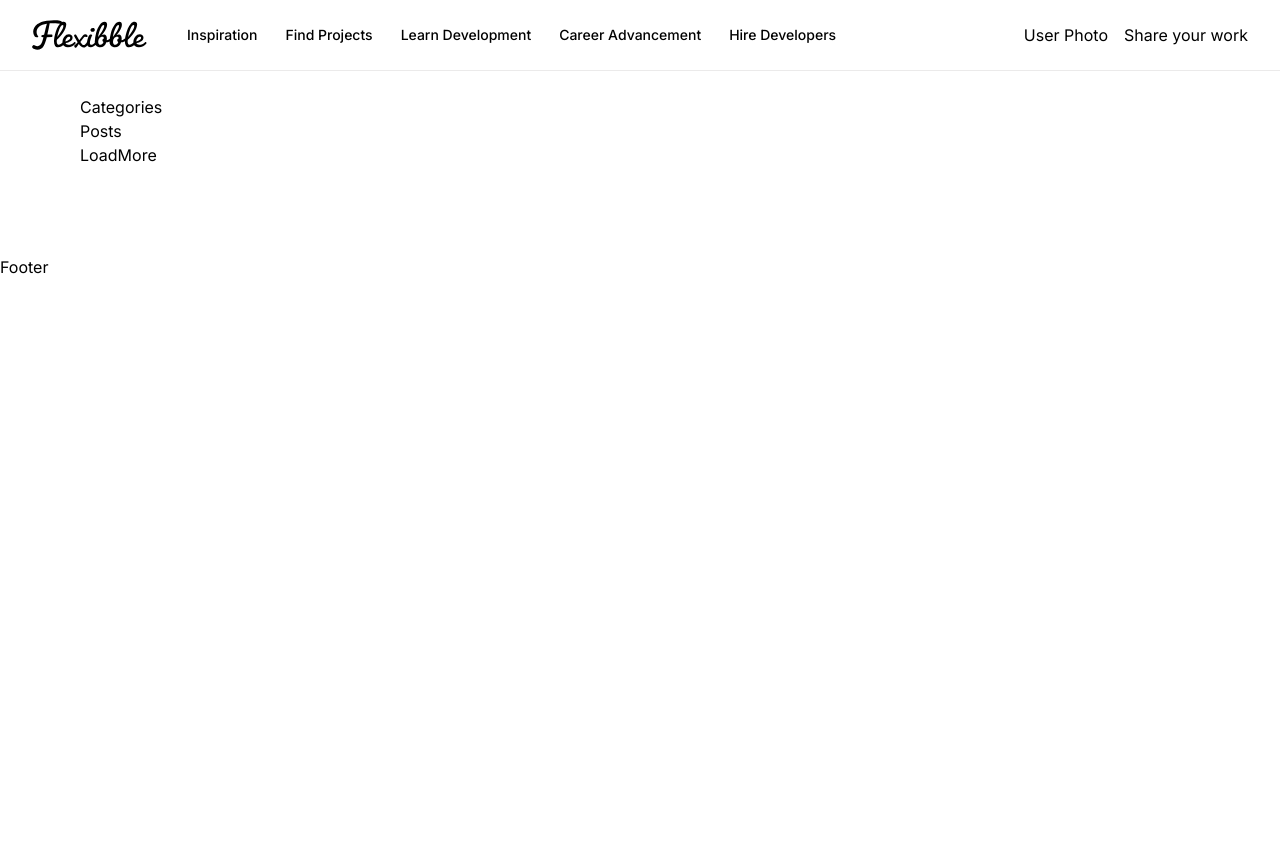
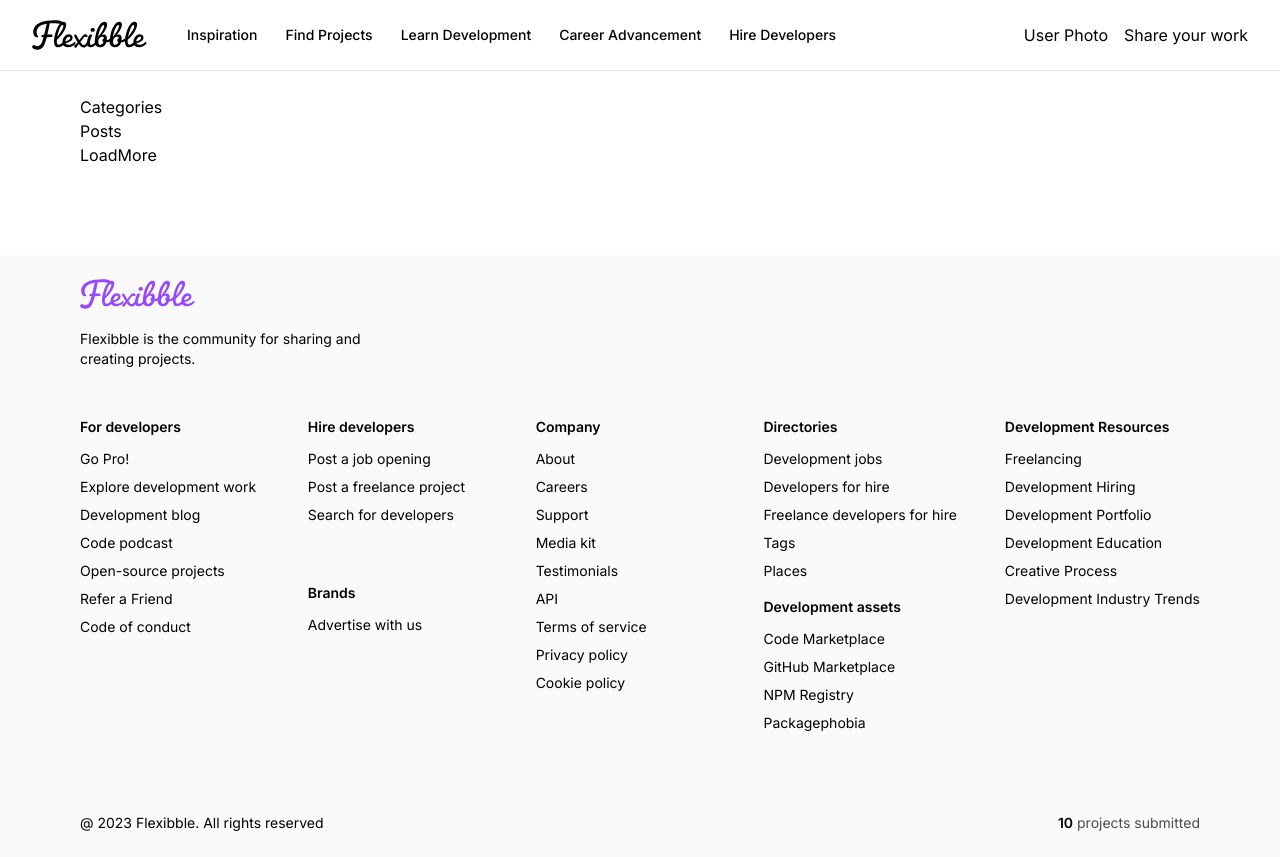
Before and after one commit to LexanderO/flexibble, a Next.js app: page / in a window 1280 px wide. Before the commit the page ends 800 px from the top, so only its background shows below. Built offline with nearby package versions, Linux system fonts and the light colour scheme.

Commit message:
Added Footer

```diff
--- a/components/Footer.tsx
+++ b/components/Footer.tsx
@@ -1,7 +1,58 @@
-import React from "react";
+import { footerLinks } from "@/constants";
+import Image from "next/image";
+import Link from "next/link";
+
+type ColumnProps = {
+    title: string;
+    links: Array<string>;
+}
+
+const FooterColumn = ({title , links}: ColumnProps) => (
+    <div className="footer_column">
+        <h4 className="font-semibold">{title}</h4>
+        <ul className="flex flex-col gap-2 font-normal">
+            {links.map((link) => <Link href="/" key={link}>{link}</Link>)}
+        </ul>
+    </div>
+);
 
 const Footer = () => {
-  return <div>Footer</div>;
+  return (
+    <footer className="flexStart footer">
+      <div className="flex flex-col gap-12 w-full">
+        <div className="flex items-start flex-col">
+          <Image
+            src="/logo-purple.svg"
+            width={115}
+            height={38}
+            alt="Flexibble"
+          />
+          <p className="text-start text-sm font-normal mt-5 max-w-xs">
+            Flexibble is the community for sharing and creating projects.
+          </p>
+        </div>
+        <div className="flex flex-wrap gap-12">
+            <FooterColumn title={footerLinks[0].title} links={footerLinks[0].links} />
+            <div className="flex-1 flex flex-col gap-4">
+            <FooterColumn title={footerLinks[1].title} links={footerLinks[1].links} />
+            <FooterColumn title={footerLinks[2].title} links={footerLinks[2].links} />
+            </div>
+            <FooterColumn title={footerLinks[3].title} links={footerLinks[3].links} />
+            <div className="flex-1 flex flex-col gap-4">
+            <FooterColumn title={footerLinks[4].title} links={footerLinks[4].links} />
+            <FooterColumn title={footerLinks[5].title} links={footerLinks[5].links} />
+            </div>
+            <FooterColumn title={footerLinks[6].title} links={footerLinks[6].links} />
+        </div>
+      </div>
+      <div className="flexBetween footer_copyright">
+        <p> @ 2023 Flexibble. All rights reserved</p>
+        <p className="text-gray">
+            <span className="text-black font-semibold">10</span> projects submitted
+        </p>
+      </div>
+    </footer>
+  );
 };
 
 export default Footer;
```
